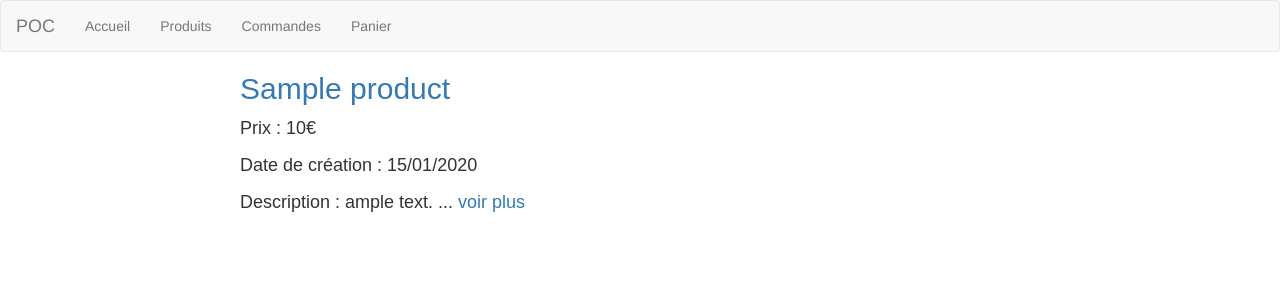
After one commit to Rufuslit4z/lpweb-symfony, a Symfony app: template templates/product/index.html.twig in a window 1280 px wide. The commit adds this page. Shown: the top 300 px of the page. Run offline with Twig, Linux system fonts and the light colour scheme; the template is opened without the code that fills it: most values are stand-ins (such as "Sample title", 1, 10 or a date in 2020); some libraries are stand-ins or nearby versions.

Commit message:
Exercice 3 OK

```diff
--- a/templates/base.html.twig
+++ b/templates/base.html.twig
@@ -3,6 +3,10 @@
     <head>
         <meta charset="UTF-8">
         <title>{% block title %}Welcome!{% endblock %}</title>
+        <link rel="stylesheet" href="https://maxcdn.bootstrapcdn.com/bootstrap/3.4.1/css/bootstrap.min.css">
+        <script src="https://ajax.googleapis.com/ajax/libs/jquery/3.5.1/jquery.min.js"></script>
+        <script src="https://maxcdn.bootstrapcdn.com/bootstrap/3.4.1/js/bootstrap.min.js"></script>
+
         {# Run `composer require symfony/webpack-encore-bundle`
            and uncomment the following Encore helpers to start using Symfony UX #}
         {% block stylesheets %}
@@ -14,6 +18,21 @@
         {% endblock %}
     </head>
     <body>
+        <header>
+            <nav class="navbar navbar-default">
+                <div class="container-fluid">
+                    <div class="navbar-header">
+                        <a class="navbar-brand" href="#">POC</a>
+                    </div>
+                    <ul class="nav navbar-nav">
+                        <li><a href="#">Accueil</a></li>
+                        <li><a href="{{ path('product.index') }}">Produits</a></li>
+                        <li><a href="#">Commandes</a></li>
+                        <li><a href="#">Panier</a></li>
+                    </ul>
+                </div>
+            </nav>
+        </header>
         {% block body %}{% endblock %}
     </body>
 </html>
--- /dev/null
+++ b/templates/product/index.html.twig
@@ -0,0 +1,20 @@
+{% extends 'base.html.twig' %}
+
+{% block title %}Hello ProductController!{% endblock %}
+
+{% block body %}
+<style>
+    .example-wrapper { margin: 1em auto; max-width: 800px; width: 95%; font: 18px/1.5 sans-serif; }
+    .example-wrapper code { background: #F5F5F5; padding: 2px 6px; }
+</style>
+
+<div class="example-wrapper">
+    {% for product in products %}
+        <h2><a href="{{ path('product.show', {id : product.getId()}) }}">{{ product.getName() }}</a></h2>
+        <p>Prix : {{ product.getPrice() }}€</p>
+        <p>Date de création : {{ product.getCreatedAt() | date('d/m/Y') }}</p>
+        <p>Description : {{ product.getDescription() |slice(1, 300) }} ... <a href="{{ path('product.show', {id : product.getId()}) }}">voir plus</a></p>
+    {% endfor %}
+
+</div>
+{% endblock %}
```
Also changed, not shown: config/routes.yaml (+8 -0 lines), src/Controller/ProductController.php (added, +35 -0 lines), templates/product/show.html.twig (added, +19 -0 lines).
